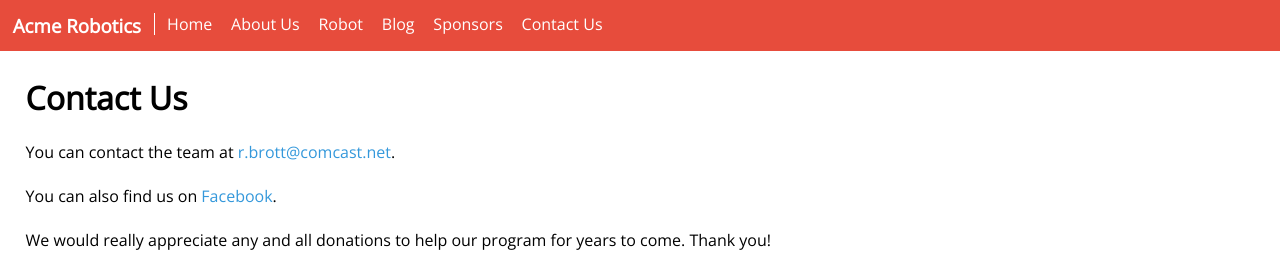
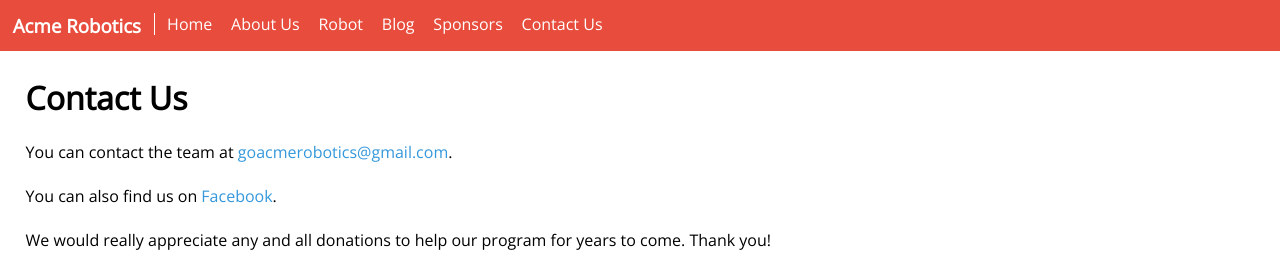
Before and after one commit to acmerobotics/acmerobotics.github.io, a Jekyll site: the page built from contact.html, in a window 1280 px wide, cut to the strip 0-269 px from the top of the page. Built offline with Jekyll 4.4.1, drawn with Linux system fonts in a browser that asks for light colours; nearby versions of some CDN libraries.

Commit message:
changed the contact email

```diff
--- a/contact.html
+++ b/contact.html
@@ -5,7 +5,7 @@ title: Contact Us
 <h1>Contact Us</h1>
 <p>
   <br>
-  You can contact the team at <a href="mailto:r.brott@comcast.net">r.brott@comcast.net</a>.
+  You can contact the team at <a href="mailto:goacmerobotics@gmail.com">goacmerobotics@gmail.com</a>.
   <br>
   <br>
   You can also find us on <a href="http://facebook.com/acmeroboticsinc" target="_blank">Facebook</a>.
```
